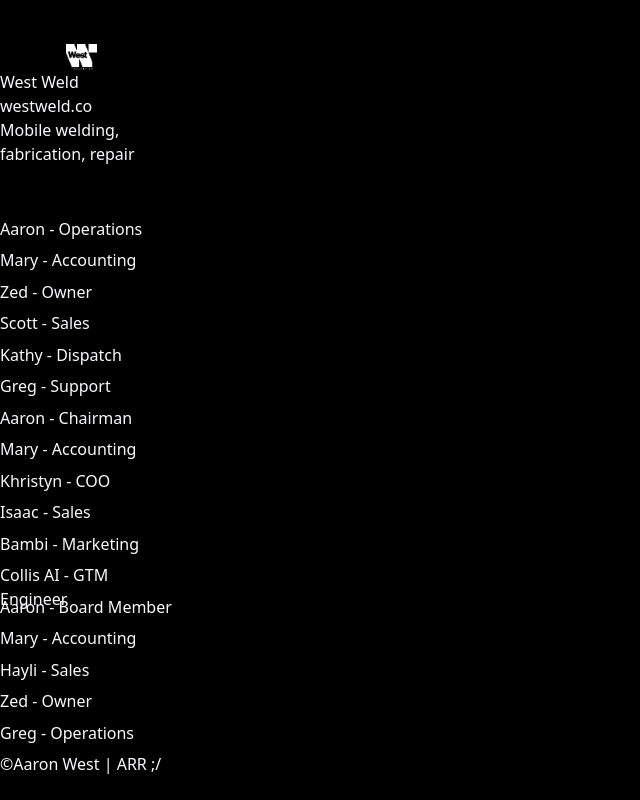
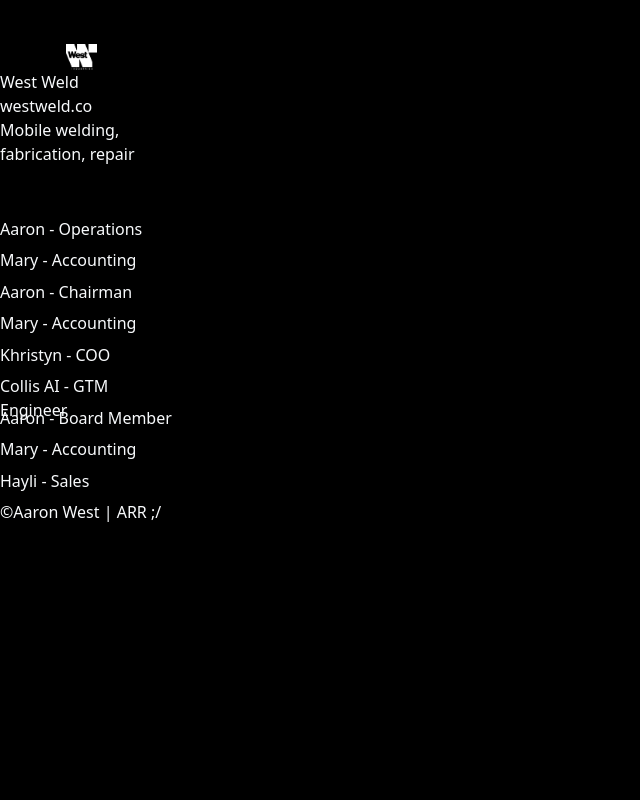
Before and after one commit to aarongwest/tcv, a Next.js app: page /portfolio in a window 1280 px wide. Shown: the part 3769-4569 px from the top of the page, without its empty margins (0-640 px from the left). After the commit the page ends 4317 px from the top, so only its background shows below. Built offline with nearby package versions, Linux system fonts and the light colour scheme.

Commit message:
Trim org chart to actual team: Aaron, Mary, Khristyn only
Removed placeholder/inactive names (Isaac, Bambi, Zed, Scott, Kathy, Greg) across all three companies.

```diff
--- a/app/portfolio/page.tsx
+++ b/app/portfolio/page.tsx
@@ -19,7 +19,7 @@ const companies = [
     coCX: 200,
     ai: "Gerty AI",
     aiDescription: "Automates EHS compliance programs — training schedules, inspection tracking, incident reporting, and regulatory reminders. Runs autonomously so clients stay compliant without manual effort.",
-    people: ["Aaron - Chairman", "Mary - Accounting", "Khristyn - COO", "Isaac - Sales", "Bambi - Marketing", "Collis AI - GTM Engineer"],
+    people: ["Aaron - Chairman", "Mary - Accounting", "Khristyn - COO", "Collis AI - GTM Engineer"],
   },
   {
     id: "west",
@@ -37,7 +37,7 @@ const companies = [
     coCX: 650,
     ai: "Kasey AI",
     aiDescription: "Manages field operations for West Industries Corp. — job scheduling, crew dispatch, client follow-up, and service coordination across land clearing, construction, and welding.",
-    people: ["Aaron - Operations", "Mary - Accounting", "Zed - Owner", "Scott - Sales", "Kathy - Dispatch", "Greg - Support"],
+    people: ["Aaron - Operations", "Mary - Accounting"],
   },
   {
     id: "zygur",
@@ -54,7 +54,7 @@ const companies = [
     coCX: 1050,
     ai: "Hayli AI",
     aiDescription: "Runs growth and product at Zygur — managing the AEO scoring pipeline, monitoring AI visibility across client domains, and surfacing opportunities for new platform features.",
-    people: ["Aaron - Board Member", "Mary - Accounting", "Hayli - Sales", "Zed - Owner", "Greg - Operations"],
+    people: ["Aaron - Board Member", "Mary - Accounting", "Hayli - Sales"],
   },
 ]
 
```
